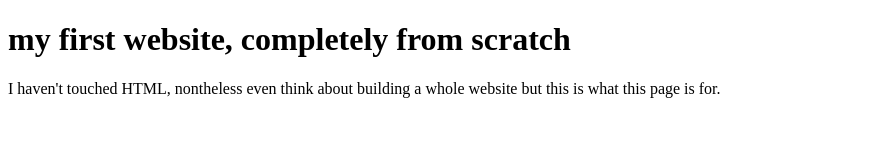
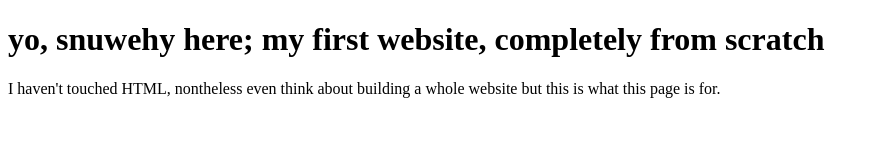
Before and after one commit to snuwehy/snuwehy.github.io, a plain HTML site: page index.html in a window 1280 px wide. Shown: the whole page, without its empty margins (0-879 px from the left). Drawn offline with Linux system fonts and the light colour scheme.

Commit message:
change title

```diff
--- a/index.html
+++ b/index.html
@@ -4,11 +4,12 @@
 <!DOCTYPE html>
 <html>
 <head>
-<title>yo, snuwehy here</title>
+<title>i guess a title goes here, but it's not displayed anywhere. strange</title>
 </head>
+
 <body>
 
-<h1>my first website, completely from scratch</h1>
+<h1>yo, snuwehy here; my first website, completely from scratch</h1>
 <p>I haven't touched HTML, nontheless even think about building a whole website but this is what
     this page is for.</p>
 
```
